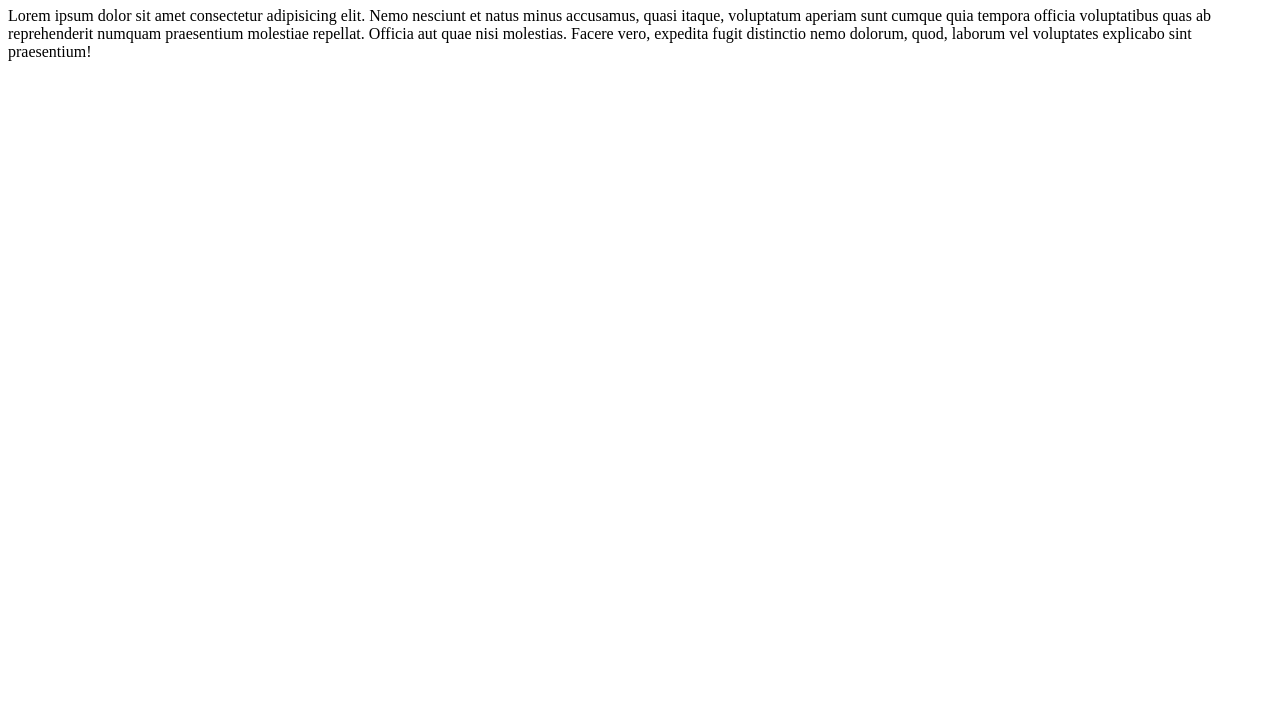
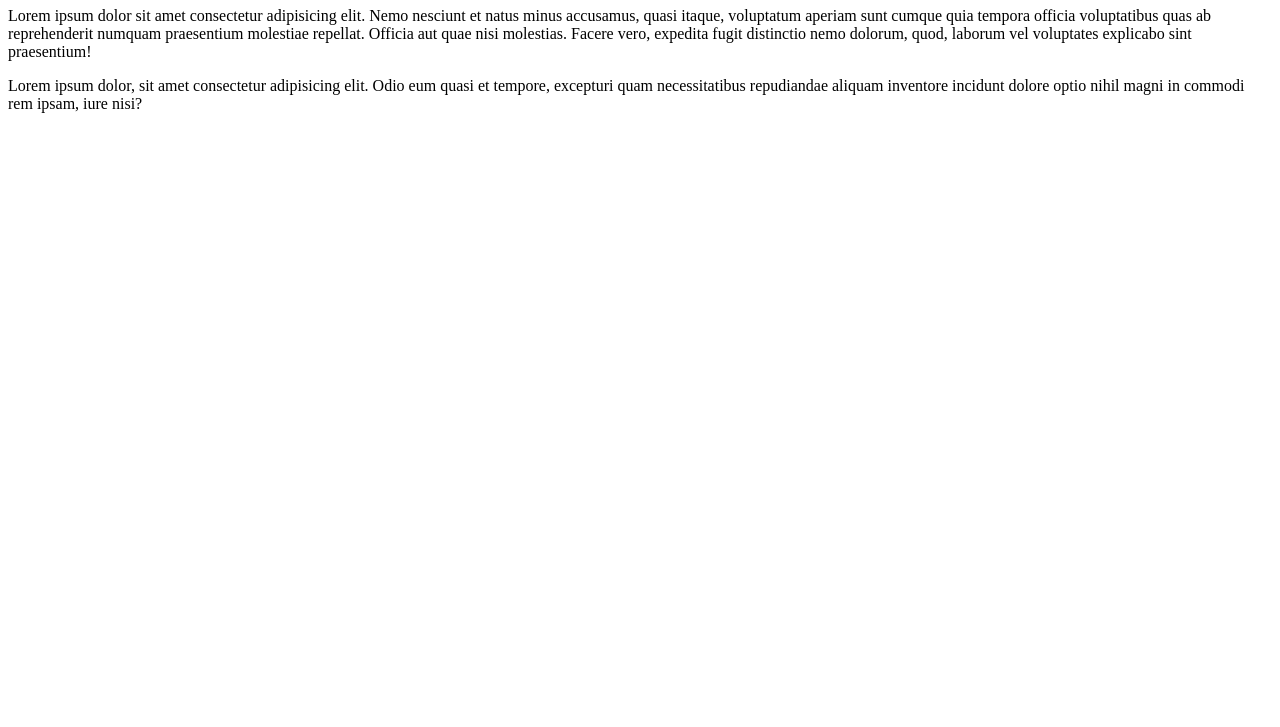
Before and after one commit to Anamikalimbu/gitproject, a plain HTML site: page home.html in a window 1280 px wide. Shown: the part 73-800 px from the top of the page. Drawn offline with Linux system fonts and the light colour scheme.

Commit message:
home.html

```diff
--- a/home.html
+++ b/home.html
@@ -9,5 +9,6 @@
 <body>
     <h1>ABOUT US</h1>
     <P>Lorem ipsum dolor sit amet consectetur adipisicing elit. Nemo nesciunt et natus minus accusamus, quasi itaque, voluptatum aperiam sunt cumque quia tempora officia voluptatibus quas ab reprehenderit numquam praesentium molestiae repellat. Officia aut quae nisi molestias. Facere vero, expedita fugit distinctio nemo dolorum, quod, laborum vel voluptates explicabo sint praesentium!</P>
+    <p>Lorem ipsum dolor, sit amet consectetur adipisicing elit. Odio eum quasi et tempore, excepturi quam necessitatibus repudiandae aliquam inventore incidunt dolore optio nihil magni in commodi rem ipsam, iure nisi?</p>
 </body>
 </html>
```
